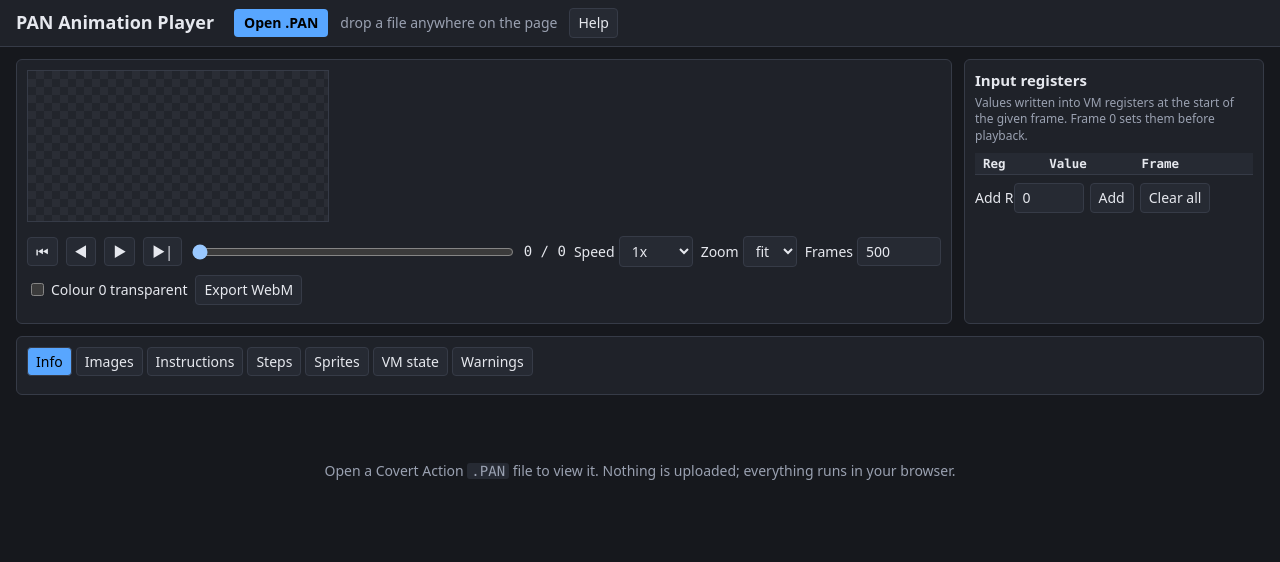
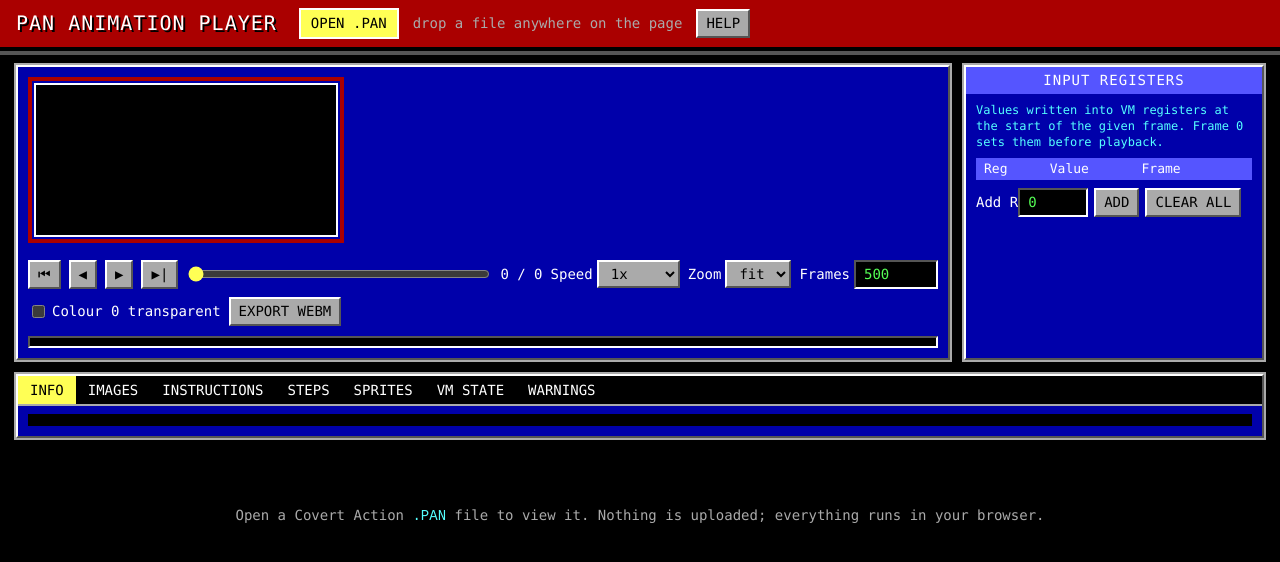
Before and after one commit to RedMike/PanAnimationPlayer, a website with bundled scripts: page index.html in a window 1280 px wide. Built offline with nearby package versions, Linux system fonts and the light colour scheme.

Commit message:
Restyle viewer after the game's interface

```diff
--- a/styles.css
+++ b/styles.css
@@ -1,14 +1,19 @@
 :root {
-  --bg: #16181d;
-  --panel: #1f2229;
-  --panel-2: #262a33;
-  --border: #363b47;
-  --text: #e6e8ee;
-  --muted: #9aa1b1;
-  --accent: #58a6ff;
-  --ran: #2b4a2f;
-  --ip: #6b4b16;
-  --hit: #3a2c5a;
+  --black: #000000;
+  --blue: #0000aa;
+  --green: #00aa00;
+  --cyan: #00aaaa;
+  --red: #aa0000;
+  --brown: #aa5500;
+  --grey: #aaaaaa;
+  --dark-grey: #555555;
+  --light-blue: #5555ff;
+  --light-green: #55ff55;
+  --light-cyan: #55ffff;
+  --light-red: #ff5555;
+  --yellow: #ffff55;
+  --white: #ffffff;
+  --font: "Fixedsys Excelsior", Fixedsys, "Lucida Console", "Courier New", monospace;
   color-scheme: dark;
 }
 
@@ -16,56 +21,68 @@
 
 html, body {
   margin: 0;
-  background: var(--bg);
-  color: var(--text);
-  font: 14px/1.4 system-ui, -apple-system, "Segoe UI", Roboto, sans-serif;
+  background: var(--black);
+  color: var(--white);
+  font: 14px/1.35 var(--font);
 }
 
-.mono, table, kbd, code, .status { font-family: ui-monospace, Consolas, "Courier New", monospace; }
+h1, h2, h3 { font-weight: normal; letter-spacing: 1px; text-transform: uppercase; }
 
 header {
   display: flex;
   align-items: center;
-  gap: 12px;
+  gap: 14px;
   padding: 8px 16px;
-  background: var(--panel);
-  border-bottom: 1px solid var(--border);
+  background: var(--red);
+  border-bottom: 4px solid var(--black);
+  box-shadow: 0 4px 0 var(--dark-grey);
   flex-wrap: wrap;
 }
 
-header h1 { font-size: 18px; margin: 0 8px 0 0; }
+header h1 { font-size: 20px; margin: 0 8px 0 0; color: var(--white); text-shadow: 2px 2px 0 var(--black); }
 
 .file-pick {
-  background: var(--accent);
-  color: #000;
+  background: var(--yellow);
+  color: var(--black);
   padding: 4px 10px;
-  border-radius: 4px;
+  border: 2px solid var(--white);
   cursor: pointer;
-  font-weight: 600;
+  text-transform: uppercase;
 }
+.file-pick:hover { background: var(--white); }
 .file-pick input { display: none; }
 
-.muted { color: var(--muted); }
+.muted { color: var(--grey); }
 
 button, select, input[type="number"], input[type="text"] {
-  background: var(--panel-2);
-  color: var(--text);
-  border: 1px solid var(--border);
-  border-radius: 4px;
-  padding: 4px 8px;
+  background: var(--grey);
+  color: var(--black);
+  border: 2px solid;
+  border-color: var(--white) var(--dark-grey) var(--dark-grey) var(--white);
+  border-radius: 0;
+  padding: 3px 8px;
   font: inherit;
 }
-button { cursor: pointer; }
-button:hover { border-color: var(--accent); }
-button.active { background: var(--accent); color: #000; }
+input[type="number"], input[type="text"] {
+  background: var(--black);
+  color: var(--light-green);
+  border-color: var(--dark-grey) var(--white) var(--white) var(--dark-grey);
+}
+button { cursor: pointer; text-transform: uppercase; }
+button:hover { background: var(--yellow); }
+button:active { border-color: var(--dark-grey) var(--white) var(--white) var(--dark-grey); }
+button:disabled { color: var(--dark-grey); cursor: default; background: var(--grey); }
+button.active { background: var(--yellow); }
 input[type="number"] { width: 6em; }
+input[type="range"] { accent-color: var(--yellow); }
+input[type="checkbox"] { accent-color: var(--yellow); }
 
 main {
   display: grid;
   grid-template-columns: minmax(0, 1fr) 300px;
   grid-template-areas: "player registers" "debug debug";
-  gap: 12px;
-  padding: 12px 16px;
+  gap: 14px;
+  padding: 14px 16px;
 }
 
 .player { grid-area: player; min-width: 0; }
@@ -73,14 +90,22 @@ main {
 .debug { grid-area: debug; min-width: 0; }
 
 .registers, .debug, .player {
-  background: var(--panel);
-  border: 1px solid var(--border);
-  border-radius: 6px;
+  background: var(--blue);
+  border: 2px solid;
+  border-color: var(--white) var(--dark-grey) var(--dark-grey) var(--white);
+  outline: 2px solid var(--grey);
   padding: 10px;
 }
 
-.registers h2 { font-size: 15px; margin: 0 0 4px; }
-.registers p { margin: 0 0 8px; font-size: 12px; }
+.registers h2 {
+  font-size: 14px;
+  margin: -10px -10px 8px;
+  padding: 4px 10px;
+  background: var(--light-blue);
+  color: var(--white);
+  text-align: center;
+}
+.registers p { margin: 0 0 8px; font-size: 12px; color: var(--light-cyan); }
 .registers table { width: 100%; }
 .registers input[type="number"] { width: 5em; }
 .row { display: flex; gap: 6px; align-items: center; margin-top: 8px; flex-wrap: wrap; }
@@ -88,10 +113,12 @@ main {
 .screen-wrap {
   position: relative;
   display: inline-block;
-  background:
-    repeating-conic-gradient(#2a2d35 0 25%, #22252c 0 50%) 0 0 / 16px 16px;
-  border: 1px solid var(--border);
-  max-width: 100%;
+  background: var(--black);
+  border: 2px solid var(--white);
+  outline: 4px solid var(--red);
+  outline-offset: 2px;
+  margin: 6px;
+  max-width: calc(100% - 12px);
   overflow: auto;
 }
 .screen-wrap canvas {
@@ -105,88 +132,122 @@ main {
   display: flex;
   align-items: center;
   gap: 8px;
-  margin-top: 10px;
+  margin-top: 12px;
   flex-wrap: wrap;
 }
 .controls input[type="range"] { flex: 1 1 200px; min-width: 120px; }
 .controls label { display: inline-flex; align-items: center; gap: 4px; white-space: nowrap; }
 
-.status { margin-top: 8px; color: var(--muted); font-size: 13px; white-space: pre-wrap; }
+.status {
+  margin-top: 10px;
+  padding: 4px 8px;
+  background: var(--black);
+  color: var(--light-green);
+  border: 2px solid;
+  border-color: var(--dark-grey) var(--white) var(--white) var(--dark-grey);
+  font-size: 13px;
+  white-space: pre-wrap;
+}
 
-.empty { padding: 40px 16px; text-align: center; color: var(--muted); }
+.empty { padding: 40px 16px; text-align: center; color: var(--grey); }
 
-.tabs { display: flex; gap: 4px; flex-wrap: wrap; margin-bottom: 8px; }
-.tab { max-height: 60vh; overflow: auto; }
+.tabs {
+  display: flex;
+  gap: 0;
+  flex-wrap: wrap;
+  margin: -10px -10px 8px;
+  background: var(--black);
+  border-bottom: 2px solid var(--grey);
+}
+.tabs button {
+  background: var(--black);
+  color: var(--white);
+  border: none;
+  padding: 5px 12px;
+}
+.tabs button:hover { color: var(--yellow); }
+.tabs button.active { background: var(--yellow); color: var(--black); }
+.tab { max-height: 60vh; overflow: auto; background: var(--black); padding: 6px; }
 
-table { border-collapse: collapse; font-size: 12.5px; }
-th, td { text-align: left; padding: 2px 8px; border-bottom: 1px solid var(--border); white-space: nowrap; vertical-align: top; }
-th { position: sticky; top: 0; background: var(--panel-2); z-index: 1; }
-tr.ran td { background: var(--ran); }
-tr.ip td { background: var(--ip); }
-tr.hit td { background: var(--hit); }
+table { border-collapse: collapse; font-size: 13px; }
+th, td { text-align: left; padding: 2px 8px; white-space: nowrap; vertical-align: top; }
+th { position: sticky; top: 0; background: var(--light-blue); color: var(--white); z-index: 1; font-weight: normal; }
+tbody tr:nth-child(even) td { background: #0a0a14; }
+tr.ran td { color: var(--light-green); }
+tr.ip td { background: var(--yellow); color: var(--black); }
+tr.hit td { background: var(--cyan); color: var(--black); }
 tr.selectable { cursor: pointer; }
-tr.selected td { outline: 1px solid var(--accent); }
-td.dim, .dim { color: var(--muted); }
-td.label { color: var(--accent); }
-a.jump { color: var(--accent); text-decoration: none; cursor: pointer; }
-a.jump:hover { text-decoration: underline; }
+tr.selectable:hover td { color: var(--yellow); }
+tr.selected td { background: var(--white); color: var(--black); }
+td.dim, .dim { color: var(--grey); }
+tr.ip td.dim, tr.selected td.dim, tr.hit td.dim { color: var(--dark-grey); }
+td.label { color: var(--light-cyan); }
+a.jump { color: var(--light-cyan); text-decoration: none; cursor: pointer; }
+a.jump:hover { color: var(--yellow); text-decoration: underline; }
 
 .image-grid { display: flex; flex-wrap: wrap; gap: 10px; }
 .image-card {
-  background: var(--panel-2);
-  border: 1px solid var(--border);
-  border-radius: 4px;
+  background: var(--blue);
+  border: 2px solid;
+  border-color: var(--white) var(--dark-grey) var(--dark-grey) var(--white);
   padding: 6px;
   font-size: 12px;
   text-align: center;
+  color: var(--white);
 }
 .image-card canvas {
   display: block;
   margin: 0 auto 4px;
   image-rendering: pixelated;
-  background: repeating-conic-gradient(#3a3d45 0 25%, #2e3138 0 50%) 0 0 / 8px 8px;
+  background: var(--black);
+  border: 1px solid var(--grey);
 }
+.image-card .dim { color: var(--light-cyan); }
 
 .swatches { display: flex; gap: 4px; flex-wrap: wrap; margin: 4px 0; }
 .swatch {
   width: 42px; height: 30px;
-  border: 1px solid var(--border);
+  border: 1px solid var(--white);
   display: flex; align-items: flex-end; justify-content: center;
   font-size: 11px; text-shadow: 0 0 2px #000, 0 0 2px #000;
 }
 
 dl { display: grid; grid-template-columns: max-content 1fr; gap: 2px 16px; margin: 0; }
-dt { color: var(--muted); }
+dt { color: var(--light-cyan); }
 dd { margin: 0; }
 
-.registers-grid { display: grid; grid-template-columns: repeat(auto-fill, minmax(84px, 1fr)); gap: 3px; }
-.registers-grid span { background: var(--panel-2); padding: 2px 6px; border-radius: 3px; }
-.registers-grid span.set { background: var(--hit); }
+.tab h3 { font-size: 13px; margin: 12px 0 4px; color: var(--yellow); }
+
+.registers-grid { display: grid; grid-template-columns: repeat(auto-fill, minmax(90px, 1fr)); gap: 3px; }
+.registers-grid span { background: var(--blue); padding: 2px 6px; color: var(--white); }
+.registers-grid span.set { background: var(--yellow); color: var(--black); }
 
 dialog {
-  background: var(--panel);
-  color: var(--text);
-  border: 1px solid var(--border);
-  border-radius: 8px;
+  background: var(--black);
+  color: var(--white);
+  border: 2px solid;
+  border-color: var(--white) var(--dark-grey) var(--dark-grey) var(--white);
+  outline: 2px solid var(--grey);
+  border-radius: 0;
   max-width: 760px;
   width: calc(100% - 40px);
   max-height: 85vh;
   padding: 0;
 }
-dialog::backdrop { background: rgba(0, 0, 0, 0.6); }
+dialog::backdrop { background: rgba(0, 0, 0, 0.75); }
 .help-body { padding: 20px 24px; overflow: auto; max-height: 85vh; position: relative; }
-.export-body { padding: 20px 24px; margin: 0; }
-.export-body h2 { margin-top: 0; }
-.export-body p { margin: 0 0 10px; font-size: 13px; }
-#export-info, #export-progress { margin: 8px 0; min-height: 1.4em; }
-#export { max-width: 460px; }
-.help-body h2 { margin-top: 0; }
-.help-body h3 { margin: 18px 0 6px; font-size: 15px; }
+.help-body h2, .export-body h2 { margin: 0 0 8px; color: var(--yellow); font-size: 18px; }
+.help-body h3 { margin: 18px 0 6px; font-size: 14px; color: var(--light-cyan); }
 .help-body ul { padding-left: 20px; }
 .help-body li { margin: 3px 0; }
-.close { position: absolute; right: 12px; top: 12px; font-size: 18px; line-height: 1; padding: 2px 8px; }
-kbd { background: var(--panel-2); border: 1px solid var(--border); border-radius: 3px; padding: 0 4px; font-size: 12px; }
-code { background: var(--panel-2); padding: 0 4px; border-radius: 3px; }
+.help-body b { color: var(--yellow); font-weight: normal; }
+.export-body { padding: 20px 24px; margin: 0; }
+.export-body p { margin: 0 0 10px; font-size: 13px; }
+#export-info, #export-progress { margin: 8px 0; min-height: 1.4em; color: var(--light-green); }
+#export { max-width: 460px; }
+.close { position: absolute; right: 12px; top: 12px; font-size: 16px; line-height: 1; padding: 2px 8px; }
+kbd { background: var(--grey); color: var(--black); border: 1px solid var(--white); padding: 0 4px; font-size: 12px; }
+code { color: var(--light-cyan); }
 
 @media (max-width: 900px) {
   main { grid-template-columns: 1fr; grid-template-areas: "player" "registers" "debug"; }
```
